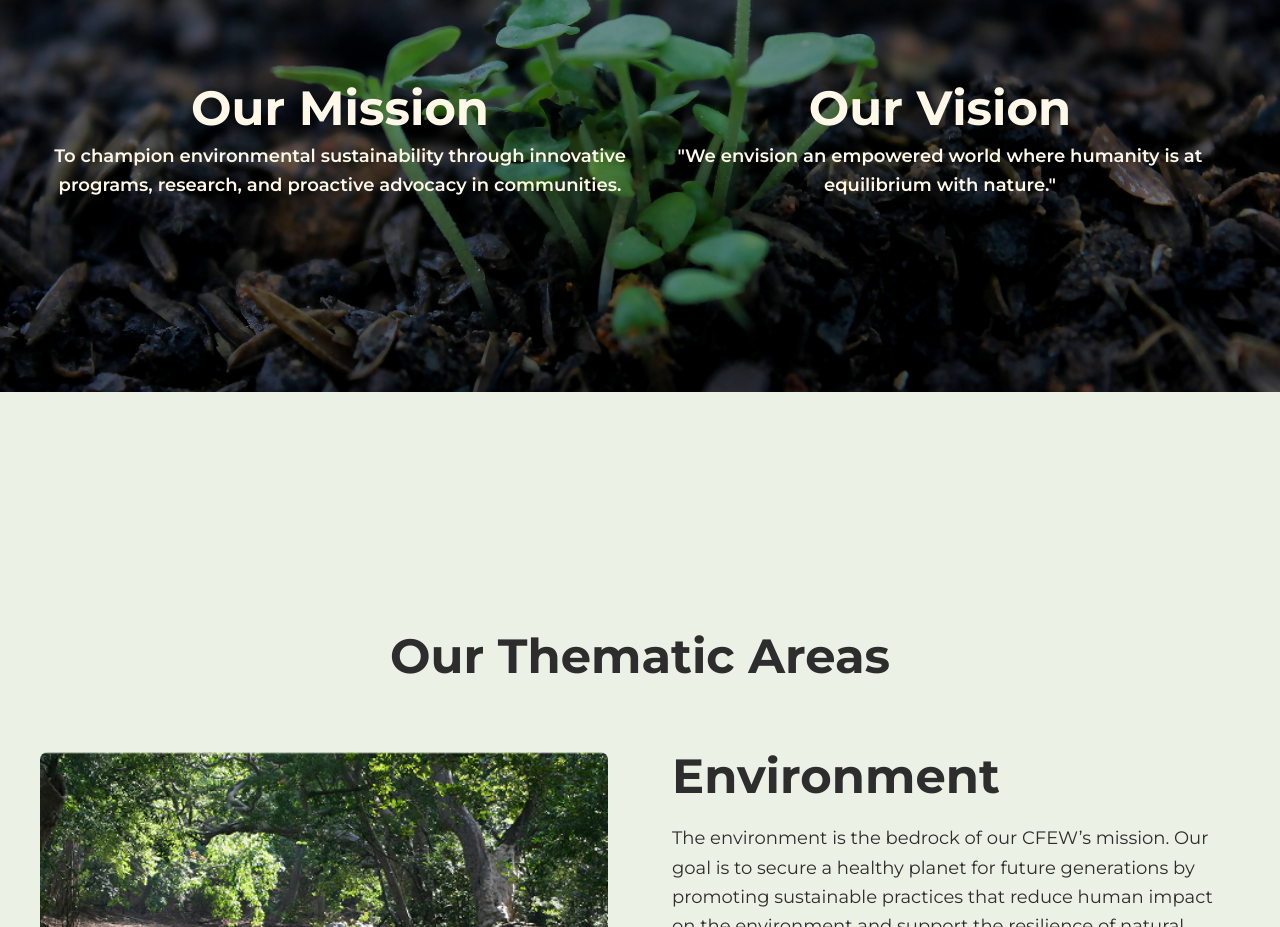
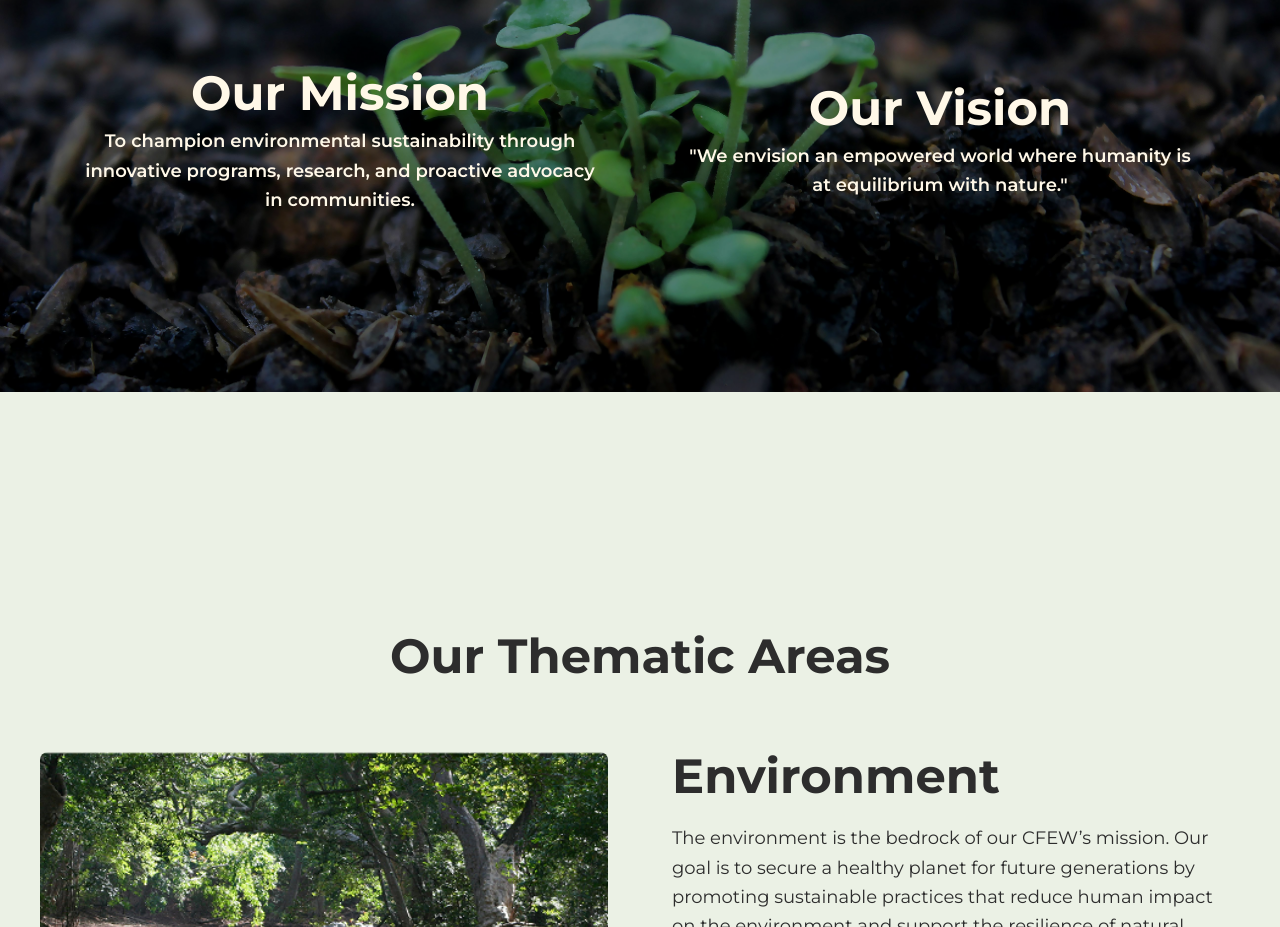
Before and after one commit to Akintayo74/CFEW-website-dian, a React (Vite) app: page /about in a window 1280 px wide. Shown: the part 2320-3247 px from the top of the page. Built offline with nearby package versions, Linux system fonts and the light colour scheme.

Commit message:
Style text in 'OurMissionParallax' section

```diff
--- a/src/components/OurMissionParallax/OurMissionParallax.jsx
+++ b/src/components/OurMissionParallax/OurMissionParallax.jsx
@@ -21,7 +21,7 @@ function OurMissionParallax() {
                 <h2 className="text-3xl lg:text-5xl font-bold mb-2.5">
                   Our Mission
                 </h2>
-                <p className="text-sm md:text-lg leading-relaxed font-semibold">
+                <p className="text-sm md:text-lg md:max-w-130 leading-relaxed font-semibold">
                   To champion environmental sustainability through innovative
                   programs, research, and proactive advocacy in communities.
                 </p>
@@ -30,7 +30,7 @@ function OurMissionParallax() {
                 <h2 className="text-3xl lg:text-5xl font-bold mb-2.5">
                   Our Vision
                 </h2>
-                <p className="text-sm md:text-lg leading-relaxed font-semibold">
+                <p className="text-sm md:text-lg md:max-w-130 leading-relaxed font-semibold">
                   "We envision an empowered world where humanity is at
                   equilibrium with nature."
                 </p>
```
